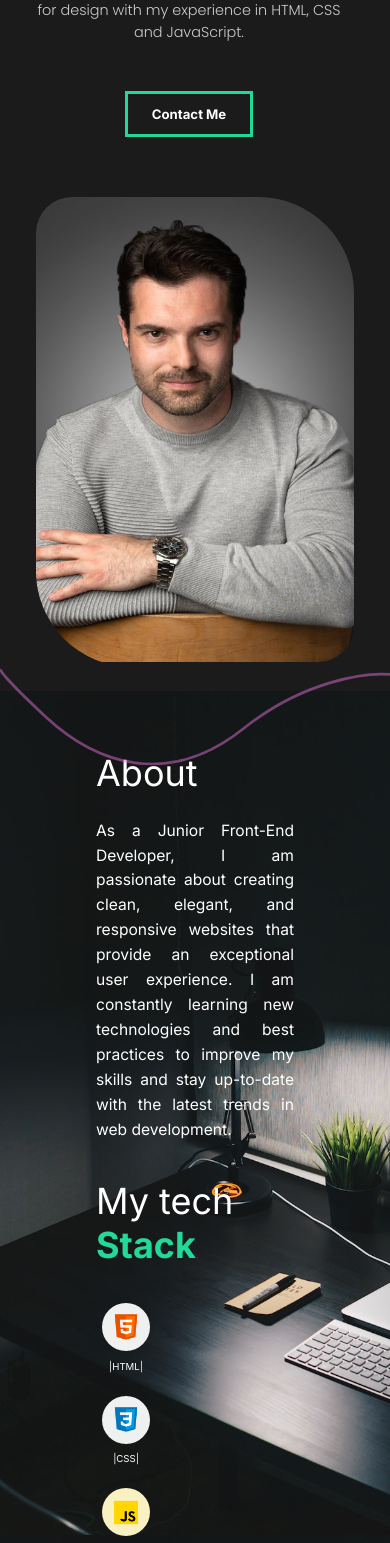
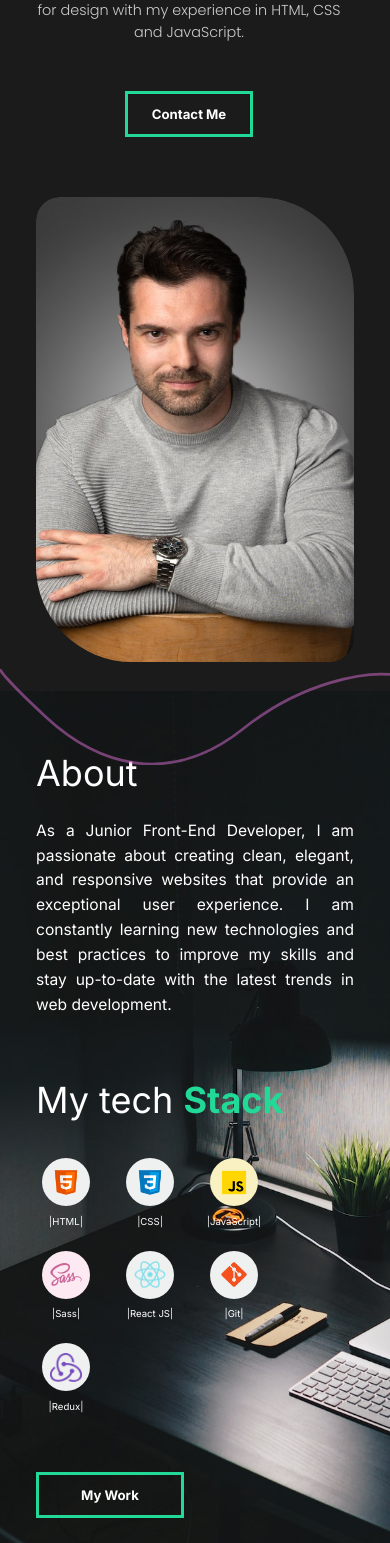
Before and after one commit to ViktorZbodulja/Portfolio, a React (Create React App) app: page / in a window 390 px wide. Shown: the part 436-1979 px from the top of the page. Built offline with nearby package versions, Linux system fonts and the light colour scheme.

Commit message:
home screen responsivnes added

```diff
--- a/src/styles/_responsive.scss
+++ b/src/styles/_responsive.scss
@@ -73,11 +73,10 @@
         text-align: center;
     }
     .image {
-
         img {
             width: 80%;
-            border-radius: 3rem ;
-            height: 70vh;
+            border-radius: 2rem 8rem 2rem 8rem;
+            height: 63vh;
         }
     }
     .app_container {
@@ -101,6 +100,25 @@
             margin-top: 3rem;
         }
     }
+    .myStack {
+        flex-wrap: wrap;
+        flex-direction: column-reverse;
+        justify-content: center;
+        padding: 5rem 17rem;
+    }
+    .skills {
+        width: 70%;
+    }
+    .stack_icons {
+       flex-basis: 100%;
+       align-content: center;
+       padding-top: 3rem;
+       flex-wrap: nowrap;
+       padding-top: 5rem;
+    }
+    .about_text div {
+        font-size: 1.3rem;
+    }
 
 }
 @media(max-width: 1055px) {
@@ -114,9 +132,6 @@
     .contact_container {
         flex-basis: 60%;
         margin-top: 3rem;
-    }
-    .myStack {
-        padding: 5rem 8rem;
     }
 }
 @media(max-width: 955px) {
@@ -139,6 +154,9 @@
     .contact_title {
         width: 80%;
     }
+    .myStack {
+        padding: 5rem 12rem;
+    }
 }
 @media(max-width: 885px) {
     .about {
@@ -159,22 +177,8 @@
    .contact_style {
         padding: 4rem 3rem 2rem 3rem;
     }
-    .myStack {
-        flex-wrap: wrap;
-        flex-direction: column-reverse;
-        justify-content: center;
-    }
     .skills {
-        width: 70%;
-    }
-    .stack_icons {
-       flex-basis: 100%;
-       align-content: center;
-       padding-top: 3rem;
-       flex-wrap: nowrap;
-    }
-    .about_text div {
-        font-size: 1.3rem;
+        width: 100%;
     }
 }
 @media(max-width: 765px) {
@@ -183,16 +187,27 @@
     }
     .image {
        img {
-        width: 100%;
+        width: 80%;
        }
     }
     .contact_title, .contact_container {
         flex-basis: 90%;
     }
+    .myStack {
+        padding: 5rem 8rem;
+    }
 }
 @media(max-width: 650px) {
     .my_work {
         padding: 2rem 3rem;
+    }
+    .myStack {
+        padding: 5rem;
+    }
+    .image {
+        img {
+         width: 100%;
+        }
      }
 }
 @media(max-width: 500px) {
@@ -204,10 +219,19 @@
     .my_work {
         padding: 2rem 2rem;
     }
+    .myStack {
+        padding: 5rem 3rem;
+    }
 }
 @media(max-width: 430px) {
     .contact_title, .contact_container {
         flex-basis: 100%;
+    }
+    .myStack {
+        padding: 5rem 3rem;
+    }
+    .stack_icons {
+        padding-right: 0rem;
     }
 }
 @media(max-width: 390px) {
--- a/src/styles/app.css
+++ b/src/styles/app.css
@@ -610,8 +610,8 @@ p {
   }
   .image img {
     width: 80%;
-    border-radius: 3rem;
-    height: 70vh;
+    border-radius: 2rem 8rem 2rem 8rem;
+    height: 63vh;
   }
   .app_container {
     flex-wrap: wrap;
@@ -634,6 +634,25 @@ p {
   .app_container .app_buttons {
     margin-top: 3rem;
   }
+  .myStack {
+    flex-wrap: wrap;
+    flex-direction: column-reverse;
+    justify-content: center;
+    padding: 5rem 17rem;
+  }
+  .skills {
+    width: 70%;
+  }
+  .stack_icons {
+    flex-basis: 100%;
+    align-content: center;
+    padding-top: 3rem;
+    flex-wrap: nowrap;
+    padding-top: 5rem;
+  }
+  .about_text div {
+    font-size: 1.3rem;
+  }
 }
 @media (max-width: 1055px) {
   .contact_style {
@@ -646,9 +665,6 @@ p {
   .contact_container {
     flex-basis: 60%;
     margin-top: 3rem;
-  }
-  .myStack {
-    padding: 5rem 8rem;
   }
 }
 @media (max-width: 955px) {
@@ -671,6 +687,9 @@ p {
   .contact_title {
     width: 80%;
   }
+  .myStack {
+    padding: 5rem 12rem;
+  }
 }
 @media (max-width: 885px) {
   .about {
@@ -691,22 +710,8 @@ p {
   .contact_style {
     padding: 4rem 3rem 2rem 3rem;
   }
-  .myStack {
-    flex-wrap: wrap;
-    flex-direction: column-reverse;
-    justify-content: center;
-  }
   .skills {
-    width: 70%;
-  }
-  .stack_icons {
-    flex-basis: 100%;
-    align-content: center;
-    padding-top: 3rem;
-    flex-wrap: nowrap;
-  }
-  .about_text div {
-    font-size: 1.3rem;
+    width: 100%;
   }
 }
 @media (max-width: 765px) {
@@ -714,15 +719,24 @@ p {
     padding: 2rem 3rem;
   }
   .image img {
-    width: 100%;
+    width: 80%;
   }
   .contact_title, .contact_container {
     flex-basis: 90%;
+  }
+  .myStack {
+    padding: 5rem 8rem;
   }
 }
 @media (max-width: 650px) {
   .my_work {
     padding: 2rem 3rem;
+  }
+  .myStack {
+    padding: 5rem;
+  }
+  .image img {
+    width: 100%;
   }
 }
 @media (max-width: 500px) {
@@ -732,10 +746,19 @@ p {
   .my_work {
     padding: 2rem 2rem;
   }
+  .myStack {
+    padding: 5rem 3rem;
+  }
 }
 @media (max-width: 430px) {
   .contact_title, .contact_container {
     flex-basis: 100%;
+  }
+  .myStack {
+    padding: 5rem 3rem;
+  }
+  .stack_icons {
+    padding-right: 0rem;
   }
 }
 @media (max-width: 390px) {
```
Also changed, not shown: 1 other file (tests, documents, lock files or other folders). Lines whose indentation alone changed are shown as unchanged.
